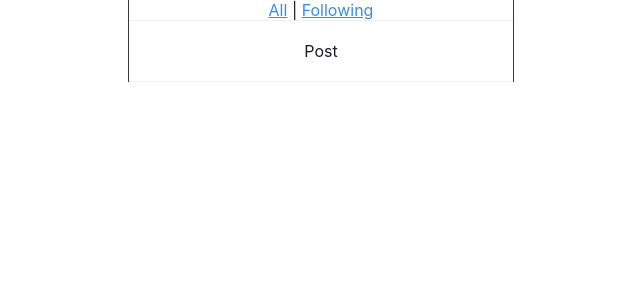
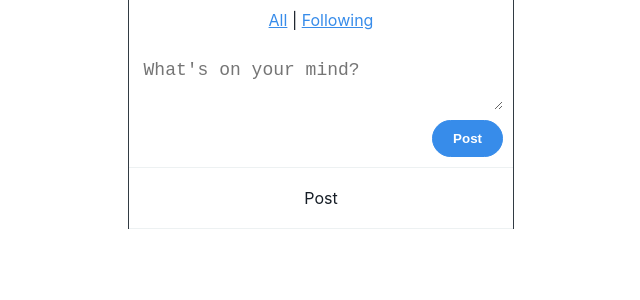
Before and after one commit to mpossas/app-posterr, a Vue app: page /all in a window 1280 px wide. Shown: the top 300 px of the page, without its empty margins (319-959 px from the left). Built offline with nearby package versions, Linux system fonts and the light colour scheme.

Commit message:
Add post draft layout

```diff
--- a/src/App.vue
+++ b/src/App.vue
@@ -1,12 +1,20 @@
-<script setup>
-</script>
-
 <template>
   <div id="nav">
     <router-link to="/">All</router-link> |
     <router-link to="/following">Following</router-link>
   </div>
+  <Draft />
   <router-view/>
 </template>
 
+<script setup>
+import Draft from './components/Draft.vue'
+</script>
+
+<style scoped>
+#nav {
+  margin: 10px 0;
+}
+</style>
+
 <style lang="scss" src="~/assets/css/posterr.scss" />
--- /dev/null
+++ b/src/components/Draft.vue
@@ -0,0 +1,81 @@
+<template>
+  <div class="draft-container">
+    <textarea
+      v-model="draft"
+      maxlength="777"
+      class="draft-text"
+      placeholder="What's on your mind?"
+    ></textarea>
+    <div class="draft-actions">
+      <span
+        v-if="charCount"
+        class="char-count"
+        :class="{ 'char-count--danger': maxCharCount }"
+      >
+        {{ charCount }} / 777
+      </span>
+      <button>Post</button>
+    </div>
+  </div>
+</template>
+
+<script setup>
+import { computed, ref } from 'vue'
+
+const draft = ref('')
+
+const charCount = computed(() => {
+  return draft.value.length
+})
+
+const maxCharCount = computed(() => {
+  return charCount.value === 777
+})
+</script>
+
+<style lang="scss" scoped>
+.draft {
+  &-container {
+    display: flex;
+    flex-direction: column;
+    align-items: flex-end;
+    padding: 10px;
+  }
+  &-text {
+    width: 94%;
+    font-size: 18px;
+    margin-bottom: 10px;
+    padding: 10px;
+    color: white;
+    background-color: #161d26;
+    border: none;
+
+    @media (prefers-color-scheme: light) {
+      color: #161d26;
+      background-color: white;
+    }
+
+    @media (min-width: 768px) {
+      width: 96%;
+    }
+  }
+  &-actions {
+    display: flex;
+    align-items: center;
+  }
+}
+
+.char-count {
+  border: 1px solid #42b983;
+  width: fit-content;
+  border-radius: 20px;
+  padding: 5px 10px;
+  color: #42b983;
+  margin-right: 10px;
+
+  &--danger {
+    color: #e4352f;
+    border-color: #e4352f;
+  }
+}
+</style>
```
